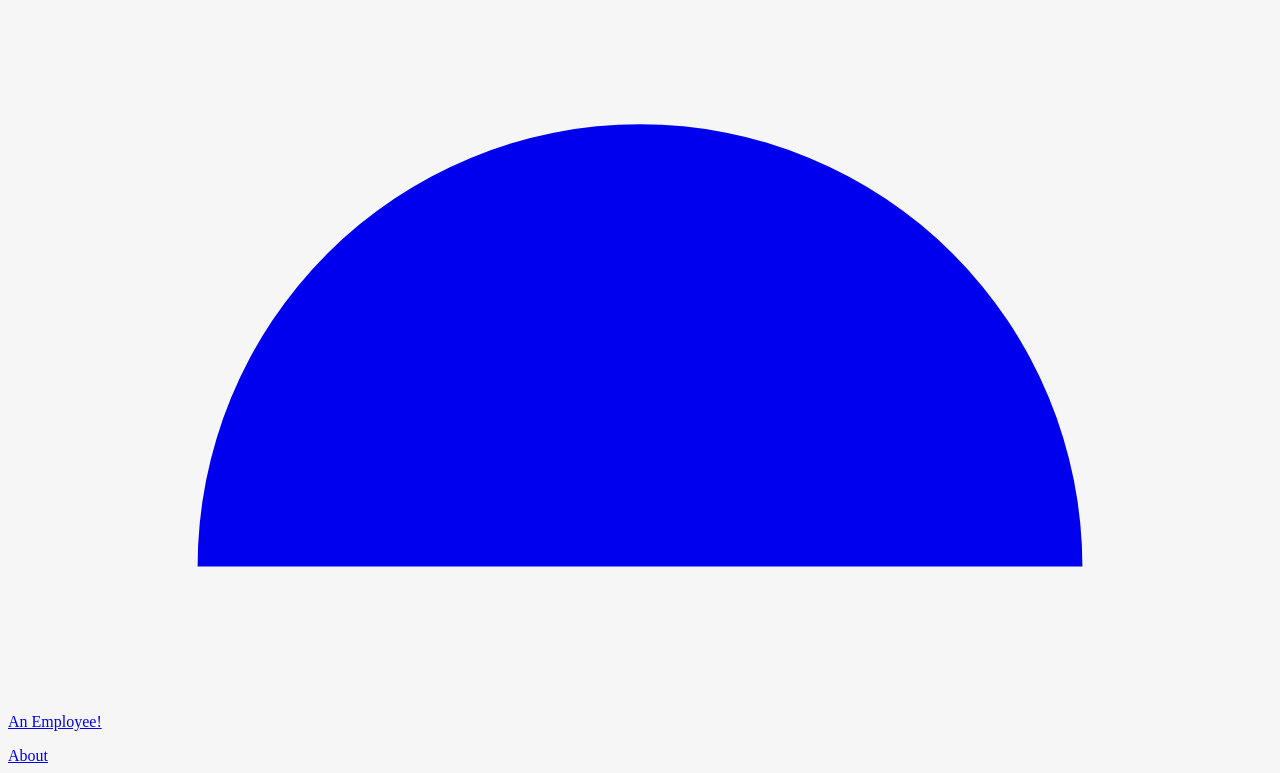
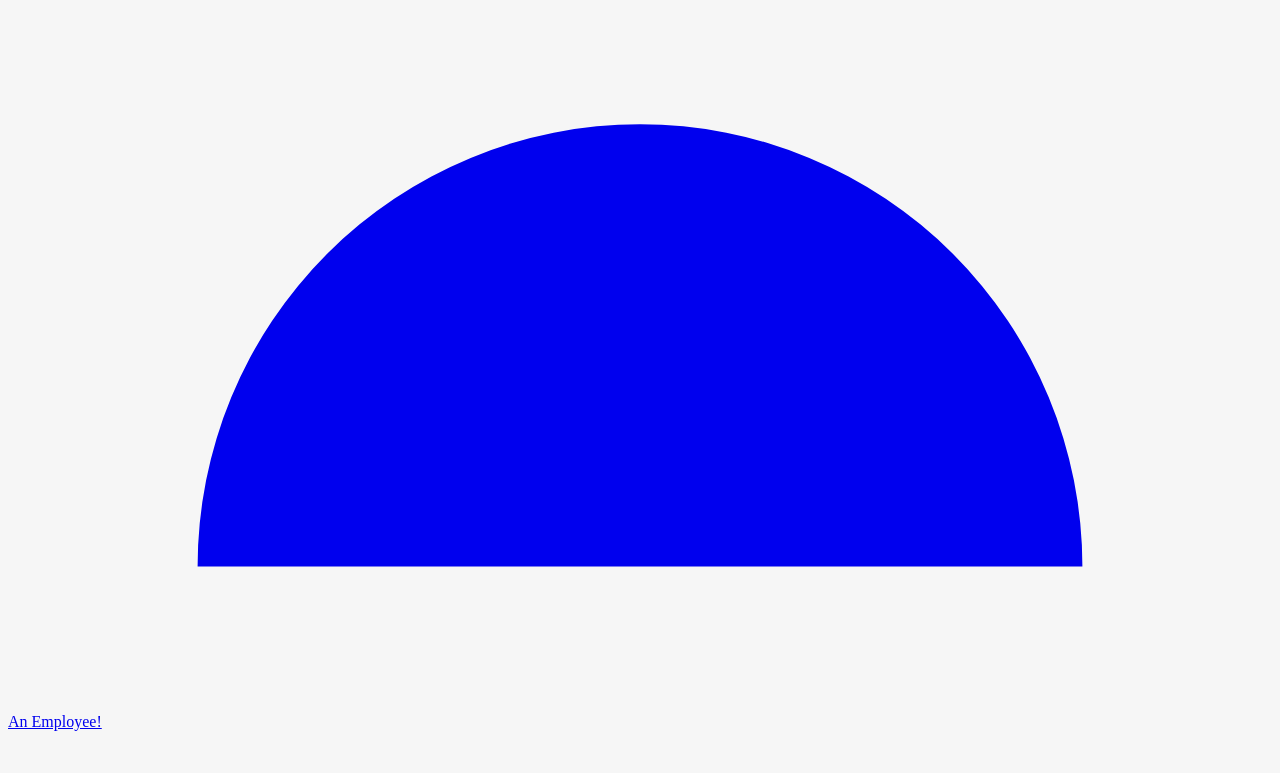
Before and after one commit to Feinzer/torre-dev-test, a Vue app: page / in a window 1280 px wide. Shown: the part 1939-2712 px from the top of the page. After the commit the page ends 2686 px from the top, so only its background shows below. Built offline with nearby package versions, Linux system fonts and the light colour scheme.

Commit message:
Remove about link, pretty much useless

```diff
--- a/src/App.vue
+++ b/src/App.vue
@@ -14,14 +14,6 @@ export default Vue.extend({
     <transition name="load">
       <router-view class="absolute h-full w-full pb-10 overflow-hidden" />
     </transition>
-    <div
-      v-if="$route.path != '/results'"
-      class="w-full flex items-center justify-center"
-    >
-      <router-link to="/about" class="text-dark-primary dark:text-accent pb-4">
-        About
-      </router-link>
-    </div>
   </div>
 </template>
 
```
